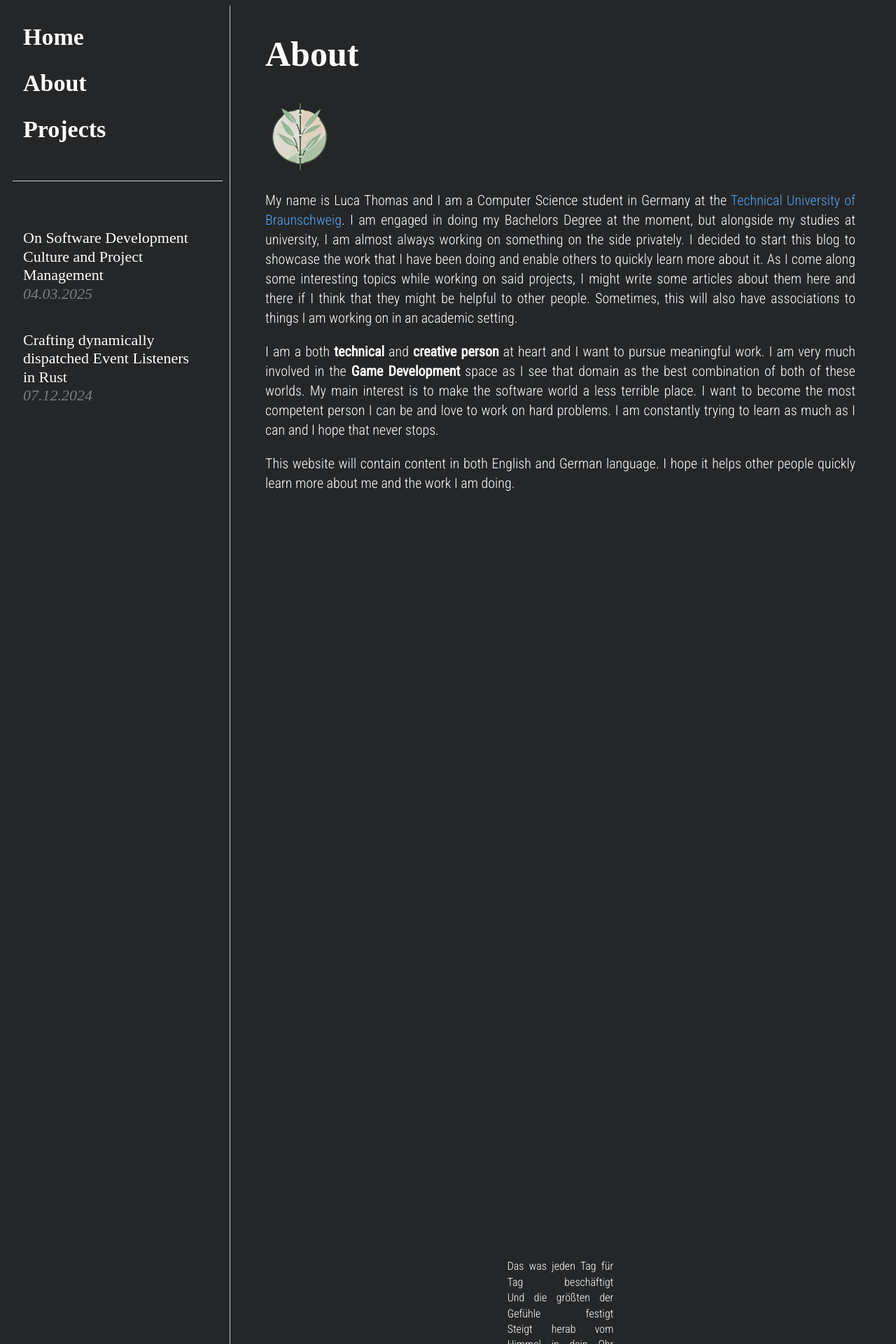
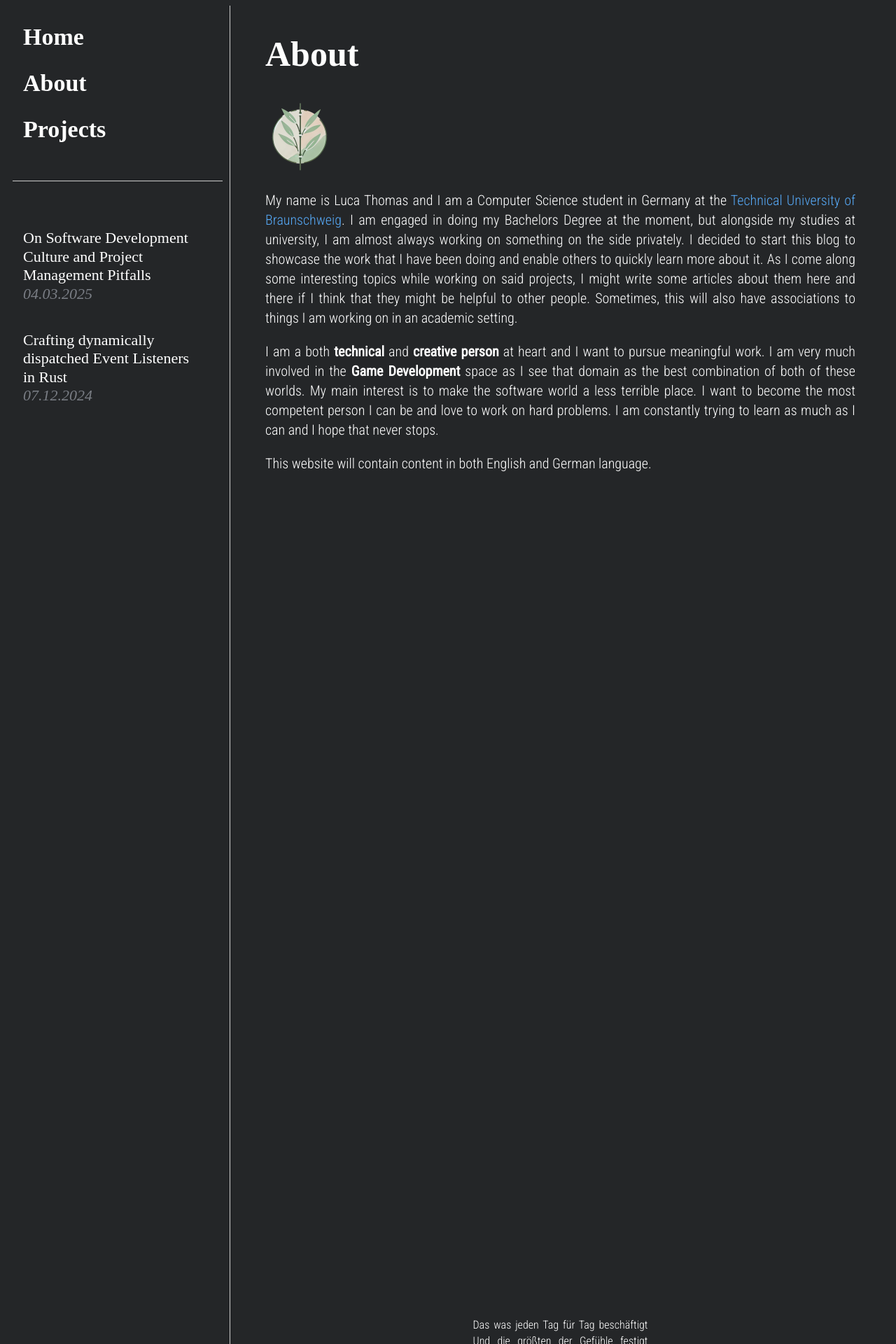
Before and after one commit to luca-jt/luca-jt.github.io, a Jekyll site: the page built from about/index.html, in a window 1280 px wide. Shown: the top 1920 px of the page at 70% size. Built offline with Jekyll 4.4.1, drawn with Linux system fonts in a browser that asks for light colours; nearby versions of some CDN libraries; some web fonts are replaced.

Commit message:
corrections

```diff
--- a/_layouts/default.html
+++ b/_layouts/default.html
@@ -43,7 +43,7 @@
 <hr>
 <br>
 <div class="articles">
-<a href="/articles/software-decline">On Software Development Culture and Project Management<br><i>04.03.2025</i></a>
+<a href="/articles/software-decline">On Software Development Culture and Project Management Pitfalls<br><i>04.03.2025</i></a>
 <a href="/articles/event-listener">Crafting dynamically dispatched Event Listeners in Rust<br><i>07.12.2024</i></a>
 </div>
 
--- a/about/index.html
+++ b/about/index.html
@@ -14,10 +14,10 @@
 I am a both <b>technical</b> and <b>creative person</b> at heart and I want to pursue meaningful work. I am very much involved in the <b>Game Development</b> space as I see that domain as the best combination of both of these worlds. My main interest is to make the software world a less terrible place. I want to become the most competent person I can be and love to work on hard problems. I am constantly trying to learn as much as I can and I hope that never stops.
 </p>
 <p>
-This website will contain content in both English and German language. I hope it helps other people quickly learn more about me and the work I am doing.
+This website will contain content in both English and German language.
 </p>
 
-<br><br><br><br><br><br><br><br><br><br><br><br><br><br><br><br><br><br><br><br><br><br><br><br><br><br><br><br><br><br><br><br><br><br><br><br><br>
+<br><br><br><br><br><br><br><br><br><br><br><br><br><br><br><br><br><br><br><br><br><br><br><br><br><br><br><br><br><br><br><br><br><br><br><br><br><br><br><br><br>
 
 <div class="prose"><p>
 Das was jeden Tag für Tag beschäftigt
--- a/projects/index.html
+++ b/projects/index.html
@@ -24,7 +24,7 @@
             <div class="title">
                 The Leafy Game Engine<br>
                 <i>
-                    A 3D and 2D Game Engine designed to be a great starting point for quickly starting to build games in Rust using minimal external dependecies. I am using this project as a first learning experience in the game development world. It is not in a stable state and is still being worked on a lot.
+                    A 3D and 2D code-focussed Game Engine designed to be a great starting point for building games in Rust using little external dependecies. I am using this project as a giant learning experience in the game development world. It is not in a stable state and is still being worked on a lot. More info soon.
                 </i>
             </div>
         </a>
--- a/style.css
+++ b/style.css
@@ -241,7 +241,7 @@
     white-space: pre-wrap;
     text-align: justify;
     text-align-last: justify;
-    width: 18%;
+    width: 250px;
 }
 
 .articlebody {
```
